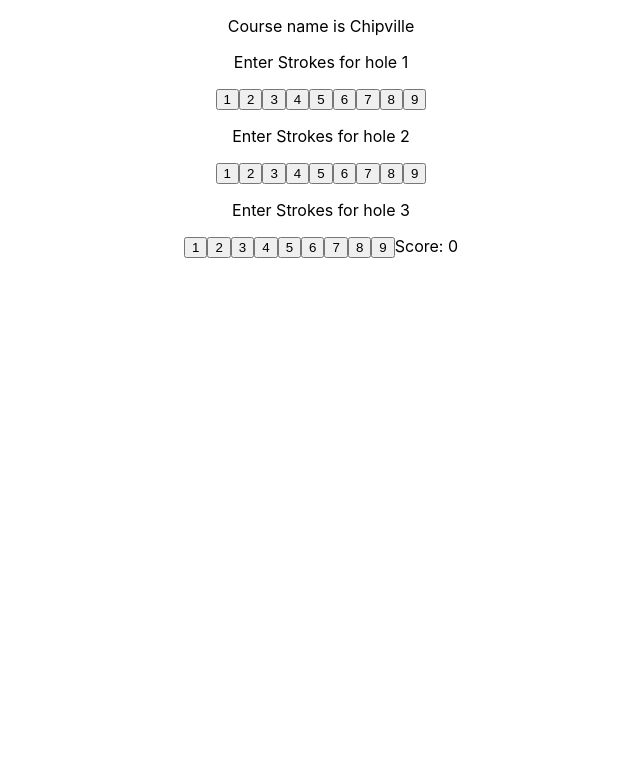
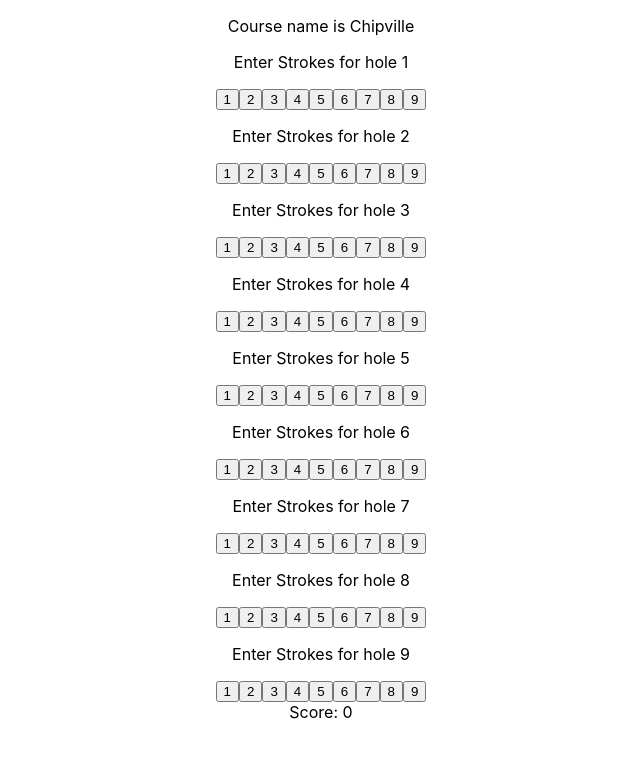
Before and after one commit to treedefense/projectchip, a React (Create React App) app in the folder frontend/: page / in a window 1280 px wide. Shown: the top 758 px of the page, without its empty margins (319-959 px from the left). Built offline with nearby package versions, Linux system fonts and the light colour scheme.

Commit message:
show total score

```diff
--- a/frontend/src/App.tsx
+++ b/frontend/src/App.tsx
@@ -14,7 +14,7 @@ interface Round {
 }
 
 function HoleView(hole: Hole) {
-  if(hole.strokes > 0) {
+  if (hole.strokes > 0) {
     return <p>Shot {hole.strokes} on hole {hole.id}</p>
   }
 
@@ -44,15 +44,22 @@ function RoundView(round: Round) {
     }
     score += hole.strokes - hole.par;
   }
+  const scoreString = score <= 0 ? score.toString() : `+${score}`;
 
   return (
+    <>
+    <div>
+      <p>Course name is {round.name}</p>
+    </div>
     <div className="round">
-      <p>Course name is {round.name}</p>
       {round.holes.map(hole => {
         return <HoleView {...hole} key={hole.id} />
       })}
-      Score: {score}
     </div>
+    <div>
+      Score: {scoreString}
+    </div>
+    </>
   )
 }
 
@@ -73,6 +80,12 @@ function App() {
       useNewHole(1, 3),
       useNewHole(2, 5),
       useNewHole(3, 4),
+      useNewHole(4, 3),
+      useNewHole(5, 5),
+      useNewHole(6, 4),
+      useNewHole(7, 3),
+      useNewHole(8, 5),
+      useNewHole(9, 4),
     ]
   };
 
```
